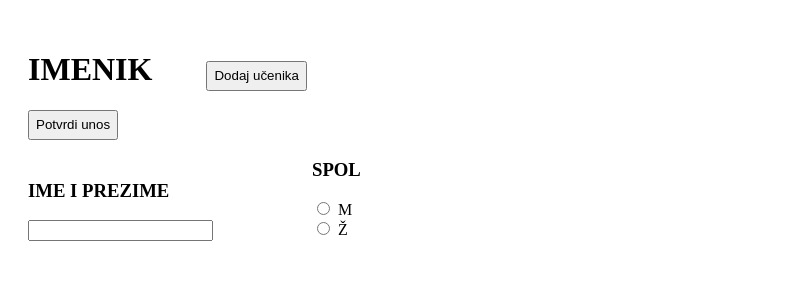
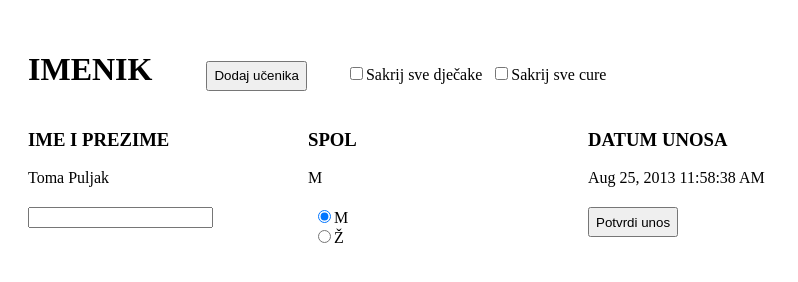
Before and after one commit to Tpuljak/AngularHW1, a plain HTML site: page index.html in a window 1280 px wide. Both pictures are taken after a click on the button "Dodaj učenika". Shown: the whole page, without its empty margins (0-798 px from the left). Drawn offline with nearby package versions, Linux system fonts and the light colour scheme.

Commit message:
Adding is working, sorted students

```diff
--- a/index.html
+++ b/index.html
@@ -14,29 +14,40 @@
 			IMENIK
 		</h1>
 		<button ng-click="addNewStudent()" class="new-student-button">Dodaj učenika</button>
-		<button ng-click="confirm()" ng-show="addingStudent" class="confirm-button">Potvrdi unos</button>
+	    <label><input type="checkbox"/>Sakrij sve dječake</label>
+	    <label><input type="checkbox"/>Sakrij sve cure</label>
 		<div class="phonebook">
 			<div class="section">
 				<h3 class="row-title">
 					IME I PREZIME
 				</h3>
-				<div class="input" ng-if="addingStudent">
-					<input ng-model="name" type="text" required />
+				<div ng-repeat="student in students | orderBy: ['gender','dateOfAddition']" >
+					{{student.name}}
+				</div>
+				<div class="input" ng-show="addingStudent">
+					<input ng-model="name" type="text" />
 				</div>
 			</div>
 			<div class="section">
 				<h3 class="row-title">
 					SPOL
 				</h3>
-				<div class="input" ng-if="addingStudent">
-				    <input type="radio" name="gender" ng-model="radioValue.gender" value="M"/><label>M</label><br />
-					<input type="radio" name="gender" ng-model="radioValue.gender" value="Z"/><label>Ž</label>
-				</div>
+			    <div ng-repeat="student in students | orderBy: ['gender','dateOfAddition']">
+			        {{student.gender}}
+			    </div>
+			    <div class="input" ng-show="addingStudent">
+			        <label><input type="radio" name="radioButton" ng-model="gender" value="M" ng-checked="true"/>M</label><br />
+	                <label><input type="radio" name="radioButton" ng-model="gender" value="Ž"/>Ž</label>
+		        </div>
 			</div>
-			<div class="section" ng-if="!addingStudent">
+			<div class="section">
 				<h3 class="row-title">
 					DATUM UNOSA
 				</h3>
+				<div ng-repeat="student in students | orderBy: ['gender','dateOfAddition']">
+					{{student.dateOfAddition | date: "medium"}}
+				</div>
+			    <button ng-click="confirm()" ng-show="addingStudent" class="confirm-button">Potvrdi unos</button>
 			</div>
 		</div>
 	</div>
--- a/scripts/app/app.js
+++ b/scripts/app/app.js
@@ -17,17 +17,24 @@ app.controller("FirstController", function ($scope, localStorageService) {
     $scope.addingStudent = false;
     $scope.addNewStudent = function () {
         $scope.addingStudent = !$scope.addingStudent;
+        $scope.gender = "M";
     };
+	$scope.students = angular.fromJson(localStorageService.get("students"));
+    $scope.confirm = function () {
+        if (!$scope.name) {
+            alert("Name is required!");
+            return;
+        }
 
-    $scope.confirm = function () {
-        /*var student = {
+        var student = {
             name: $scope.name,
             gender: $scope.gender,
-            dateofAddition: new Date(Math.random() * new Date())
+            dateOfAddition: new Date(Math.random() * new Date())
         }
-        localStorageService.set("students", angular.toJson(student));*/
-        var radioValue = {};
-        console.log($scope.radioValue);
+
+		$scope.students.push(student);
+        localStorageService.set("students", angular.toJson($scope.students));
+        $scope.name = "";
         $scope.addingStudent = false;
     };
 });
--- a/styles/main.css
+++ b/styles/main.css
@@ -5,6 +5,11 @@ h1 {
     display: inline-block;
 }
 
+.phonebook {
+	width: 1000px;
+	height: 1000px;
+	overflow: hidden;
+}
 .new-student-button {
     display: inline-block;
     margin-right: 30px;
@@ -13,8 +18,8 @@ h1 {
 }
 
 .confirm-button {
-    margin-right: 1000px;
     height: 30px;
+	margin-top: 20px;
 }
 label {
     padding-left: 5px;
@@ -28,4 +33,9 @@ label {
     display: inline-block;
     margin-right: 80px;
     width: 200px;
+	float: left;
 }
+
+.input {
+	margin-top: 20px;
+}
```
Also changed, not shown: 2 other files.
